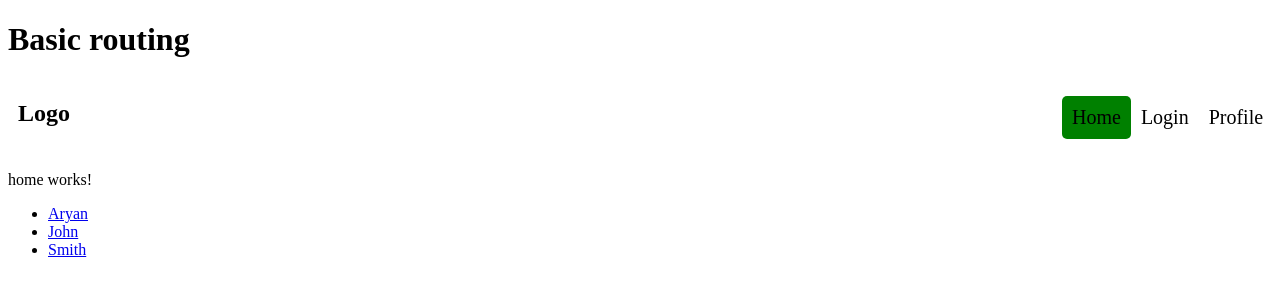
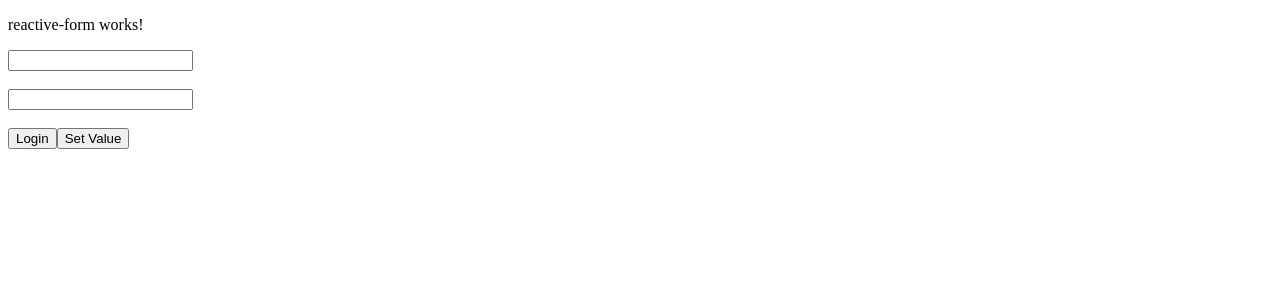
Before and after one commit to AryanNai08/Angular-Tutorial, an Angular app: page / in a window 1280 px wide. Shown: the top 300 px of the page. Built offline with nearby package versions, Linux system fonts and the light colour scheme.

Commit message:
(Angular):-ReactiveForms

```diff
--- a/src/app/app.html
+++ b/src/app/app.html
@@ -34,8 +34,8 @@
     <!-- <app-directives></app-directives> -->
 
     <!-- rotues -->
-     <app-header></app-header>
-      <router-outlet></router-outlet>
+     <!-- <app-header></app-header>
+      <router-outlet></router-outlet>   -->
       <!-- this line is needed to render the component based on the route -->
 
       <!-- pass data from one component to another using routes -->
@@ -43,8 +43,11 @@
          <!-- we comment this linenecause we are rendering this component based on the route and if we render it here then it will always render and we want to render it only when we navigate to that route  -->
 
          <!-- dynamic routing -->
-          <ul>
+          <!-- <ul>
             @for(user of users;track user.id) {
-              <li><a [routerLink]="['/users', user.id, user.name]">{{user.name}}</a></li>
+              <li><a [routerLink]="['users', user.id, user.name]">{{user.name}}</a></li>
             }
-          </ul>
+          </ul> -->
+
+          <!-- reactive form -->
+           <app-reactive-form></app-reactive-form>
--- a/src/app/app.ts
+++ b/src/app/app.ts
@@ -12,10 +12,11 @@ import { ToDoList } from './to-do-list/to-do-list';
 import { Directives } from './directives/directives';
 import { Header } from './header/header';
 import { PassData } from './pass-data/pass-data';
+import { ReactiveForm } from './reactive-form/reactive-form';
 
 @Component({
   selector: 'app-root',
-  imports: [RouterOutlet,Login,ProfileComponenet,Countercomponent,StyleOperaterComponenet,ControlFlowComponent,SignalComponent,EffectComponenet,ToDoList,Directives,RouterOutlet,RouterLink,Header,PassData],
+  imports: [RouterOutlet,Login,ProfileComponenet,Countercomponent,StyleOperaterComponenet,ControlFlowComponent,SignalComponent,EffectComponenet,ToDoList,Directives,RouterOutlet,RouterLink,Header,PassData,ReactiveForm],
   templateUrl: './app.html',
   styleUrl: './app.css'
 })
@@ -46,9 +47,4 @@ export class App {
     course:'Vue'
   }
     ];
-
-    constructor(private router: Router) {}
-    ngOnInit(){
-
-    }
 }
--- /dev/null
+++ b/src/app/reactive-form/reactive-form.html
@@ -0,0 +1,13 @@
+<p>reactive-form works!</p>
+
+<form action="">
+    <input type="text"  [formControl]="name"><br><br>
+
+    <input type="password"  [formControl]="password"><br><br>
+
+    <button type="button" (click)="onLogin()">Login</button>
+    <button type="button" (click)="setvalue()">Set Value</button>
+
+    {{name.value}}
+    {{password.value}}
+</form>
--- /dev/null
+++ b/src/app/reactive-form/reactive-form.ts
@@ -0,0 +1,24 @@
+import { Component } from '@angular/core';
+import { FormControl,ReactiveFormsModule } from '@angular/forms';
+import { form } from '@angular/forms/signals';
+
+@Component({
+  selector: 'app-reactive-form',
+  imports: [ReactiveFormsModule],
+  templateUrl: './reactive-form.html',
+  styleUrl: './reactive-form.css',
+})
+export class ReactiveForm {
+  name=new FormControl('');
+  password=new FormControl('');
+
+  onLogin(){
+    console.log('Name:', this.name.value);
+    console.log('Password:', this.password.value);
+  }
+
+  setvalue(){
+    this.name.setValue('Aryan B Nai');
+    this.password.setValue('123456');
+  }
+}
```
Also changed, not shown: src/app/reactive-form/reactive-form.css (added), 1 other file (tests, documents, lock files or other folders).
